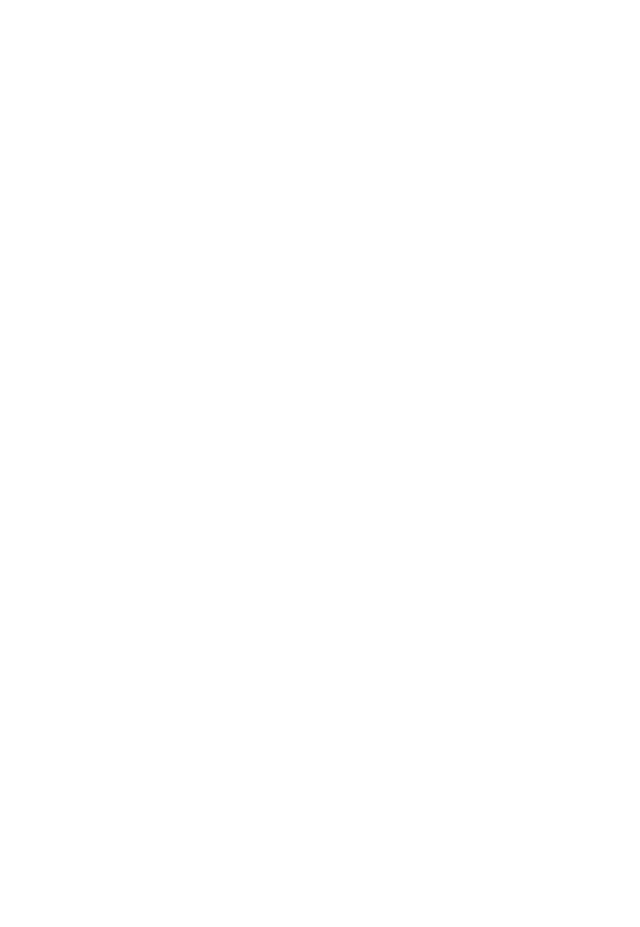
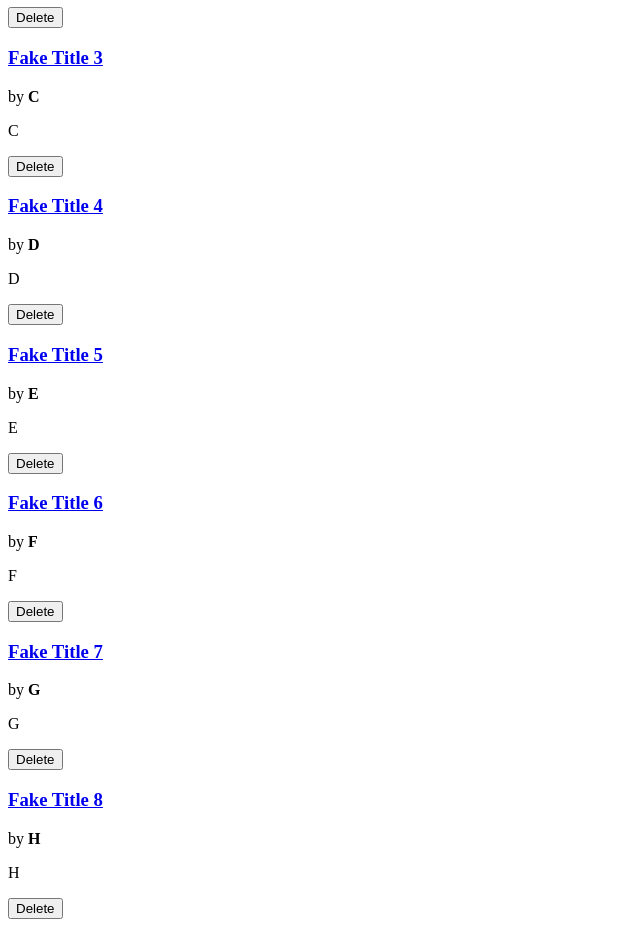
Before and after one commit to Polytech-Paris-Sud-Web/berthout-tp2, an Angular app: page / in a window 1280 px wide. Shown: the part 740-1667 px from the top of the page, without its empty margins (0-640 px from the left). Before the commit the page ends 800 px from the top, so only its background shows below. Built offline with nearby package versions, Linux system fonts and the light colour scheme; data requests are answered from the project's data file.

Commit message:
[NEW] Add /articles/:id route

```diff
--- a/dev/resources/db.json
+++ b/dev/resources/db.json
@@ -17,6 +17,54 @@
       "title": "Angular service",
       "content": "I read something about angular service, i will try it soon",
       "author": "Orangefire"
+    },
+    {
+      "title": "Fake Title",
+      "content": "A",
+      "author": "A",
+      "id": 3
+    },
+    {
+      "title": "Fake Title 2",
+      "content": "B",
+      "author": "B",
+      "id": 4
+    },
+    {
+      "title": "Fake Title 3",
+      "content": "C",
+      "author": "C",
+      "id": 5
+    },
+    {
+      "title": "Fake Title 4",
+      "content": "D",
+      "author": "D",
+      "id": 6
+    },
+    {
+      "title": "Fake Title 5",
+      "content": "E",
+      "author": "E",
+      "id": 7
+    },
+    {
+      "title": "Fake Title 6",
+      "content": "F",
+      "author": "F",
+      "id": 8
+    },
+    {
+      "title": "Fake Title 7",
+      "content": "G",
+      "author": "G",
+      "id": 9
+    },
+    {
+      "title": "Fake Title 8",
+      "content": "H",
+      "author": "H",
+      "id": 10
     }
   ]
 }
--- a/src/app/app-routing.module.ts
+++ b/src/app/app-routing.module.ts
@@ -2,10 +2,12 @@ import {NgModule} from '@angular/core';
 import {RouterModule, Routes} from '@angular/router';
 import {ArticleCreationComponent} from "./article-creation/article-creation.component";
 import {ArticlesComponent} from "./articles/articles.component";
+import {SingleArticleComponent} from "./single-article/single-article.component";
 
 const routes: Routes = [
   {path: "create", component: ArticleCreationComponent},
   {path: "articles", component: ArticlesComponent},
+  {path: "articles/:id", component: SingleArticleComponent},
   {path: "", component: ArticlesComponent},
 ];
 
--- a/src/app/app.module.ts
+++ b/src/app/app.module.ts
@@ -9,13 +9,15 @@ import {AddArticleService, ArticleService} from "./article.service";
 import {HttpClientModule} from "@angular/common/http";
 import {ReactiveFormsModule} from "@angular/forms";
 import {ArticleCreationComponent} from './article-creation/article-creation.component';
+import { SingleArticleComponent } from './single-article/single-article.component';
 
 @NgModule({
   declarations: [
     AppComponent,
     ArticleComponent,
     ArticlesComponent,
-    ArticleCreationComponent
+    ArticleCreationComponent,
+    SingleArticleComponent
   ],
   imports: [
     BrowserModule,
@@ -25,7 +27,8 @@ import {ArticleCreationComponent} from './article-creation/article-creation.comp
   ],
   providers: [
     ArticleService,
-    {provide: "AddArticleService", useClass: ArticleService}
+    {provide: "AddArticleService", useClass: ArticleService},
+    {provide: "GetArticleService", useClass: ArticleService}
   ],
   bootstrap: [AppComponent]
 })
--- a/src/app/article.service.ts
+++ b/src/app/article.service.ts
@@ -10,10 +10,14 @@ export interface AddArticleService {
   add(info: ArticleCreationInfo): Observable<any>;
 }
 
+export interface GetArticleService {
+  get(id: number): Observable<Article>;
+}
+
 @Injectable({
   providedIn: 'root'
 })
-export class ArticleService {
+export class ArticleService implements AddArticleService, GetArticleService {
   constructor(private http: HttpClient) {
   }
 
@@ -28,4 +32,8 @@ export class ArticleService {
   add(info: ArticleCreationInfo): Observable<any> {
     return this.http.post(`${BASE_URL}`, info);
   }
+
+  get(id: number): Observable<Article> {
+    return this.http.get<Article>(`${BASE_URL}/${id}`);
+  }
 }
--- a/src/app/article/article.component.html
+++ b/src/app/article/article.component.html
@@ -1,4 +1,10 @@
-<h3>{{this.title}}</h3>
+<h3 *ngIf="allowLink; else allowLinkElseBlock">
+  <a [routerLink]="'/articles/' + this.id">{{this.title}}</a>
+</h3>
+<ng-template #allowLinkElseBlock>
+  <h3>{{this.title}}</h3>
+</ng-template>
+
 <p>by <span class="article-author">{{this.author}}</span></p>
 <p>{{this.content}}</p>
-<button (click)="this.delete()">Delete</button>
+<button *ngIf="this.deletedArticle.observed" (click)="this.delete()">Delete</button>
--- a/src/app/article/article.component.ts
+++ b/src/app/article/article.component.ts
@@ -20,6 +20,8 @@ export class ArticleComponent implements OnInit {
   author: string;
   @Input("customContent")
   content: string;
+  @Input()
+  allowLink: boolean;
 
   @Output()
   readonly deletedArticle = new EventEmitter<Article>();
@@ -29,6 +31,7 @@ export class ArticleComponent implements OnInit {
     this.title = "undefined";
     this.author = "undefined";
     this.content = "undefined";
+    this.allowLink = false;
   }
 
   ngOnInit(): void {
--- a/src/app/articles/articles.component.html
+++ b/src/app/articles/articles.component.html
@@ -1,5 +1,8 @@
 <app-article (deletedArticle)="onDelete($event)"
-             *ngFor="let article of this.articles" [author]="article.author" [customContent]="article.content"
+             *ngFor="let article of this.articles"
+             [author]="article.author"
+             [customContent]="article.content"
              [id]="article.id"
-             [title]="article.title">
+             [title]="article.title"
+             [allowLink]="true">
 </app-article>
--- /dev/null
+++ b/src/app/single-article/single-article.component.html
@@ -0,0 +1,7 @@
+<app-article *ngIf="article !== null"
+             [author]="article.author"
+             [customContent]="article.content"
+             [id]="article.id"
+             [title]="article.title">
+</app-article>
+<p *ngIf="error !== null" style="color: red">Unable to fetch the article</p>
--- /dev/null
+++ b/src/app/single-article/single-article.component.ts
@@ -0,0 +1,31 @@
+import {Component, Inject, OnInit} from '@angular/core';
+import {ActivatedRoute} from "@angular/router";
+import {Article} from "../article/article.component";
+import {GetArticleService} from "../article.service";
+import {mergeMap} from "rxjs";
+
+@Component({
+  selector: 'app-single-article',
+  templateUrl: './single-article.component.html',
+  styleUrls: ['./single-article.component.scss']
+})
+export class SingleArticleComponent implements OnInit {
+
+  article: Article | null;
+  error: any | null;
+
+  constructor(private route: ActivatedRoute, @Inject("GetArticleService") private getArticleService: GetArticleService) {
+    this.article = null;
+    this.error = null;
+  }
+
+  ngOnInit(): void {
+    // Get article with the id specified in the route
+    this.route.params
+      .pipe(mergeMap(params => this.getArticleService.get(params["id"])))
+      .subscribe({
+        next: newArticle => this.article = newArticle,
+        error: e => this.error = e
+      });
+  }
+}
```
Also changed, not shown: src/app/single-article/single-article.component.scss (added), 1 other file (tests, documents, lock files or other folders).
